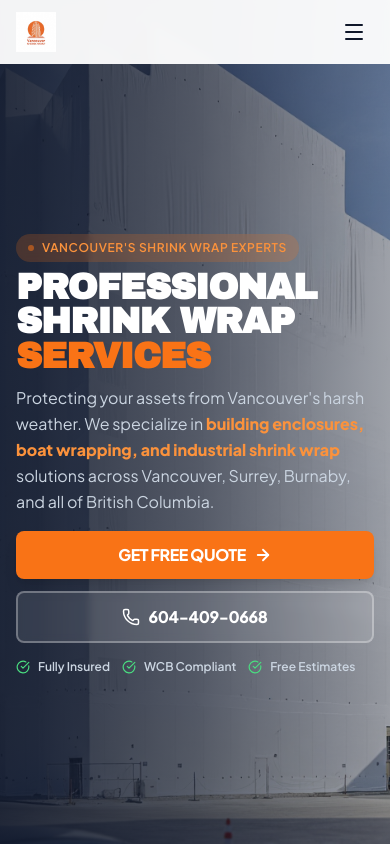
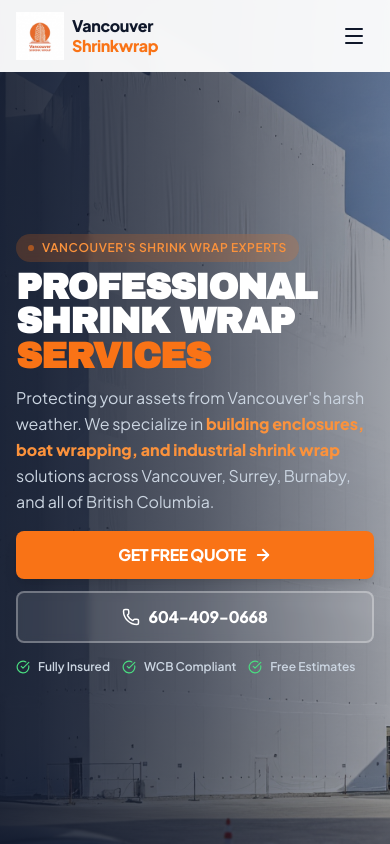
Before and after one commit to abdulsaididris/vancouvershrinkwrap, a React (Vite) app: page / in a window 390 px wide. Shown: the top 844 px of the page. Built offline with nearby package versions, Linux system fonts and the light colour scheme.

Commit message:
Fix mobile logo visibility

```diff
--- a/components/Navbar.tsx
+++ b/components/Navbar.tsx
@@ -27,13 +27,13 @@
           <img
             src="/logo.png"
             alt="Vancouver Shrinkwrap Logo"
-            className={`transition-all duration-300 ${scrolled ? 'h-8 md:h-10' : 'h-10 md:h-12'}`}
+            className={`transition-all duration-300 w-auto ${scrolled ? 'h-10 sm:h-10 md:h-12' : 'h-12 sm:h-12 md:h-14 lg:h-16'}`}
           />
-          <div className="hidden sm:flex flex-col">
-            <span className={`font-black text-slate-900 tracking-tight leading-tight transition-all duration-300 ${scrolled ? 'text-base md:text-lg' : 'text-lg md:text-xl'}`}>
+          <div className="flex flex-col">
+            <span className={`font-black text-slate-900 tracking-tight leading-tight transition-all duration-300 ${scrolled ? 'text-sm sm:text-base md:text-lg' : 'text-base sm:text-lg md:text-xl'}`}>
               Vancouver
             </span>
-            <span className={`font-black text-orange-500 tracking-tight leading-tight transition-all duration-300 ${scrolled ? 'text-base md:text-lg' : 'text-lg md:text-xl'}`}>
+            <span className={`font-black text-orange-500 tracking-tight leading-tight transition-all duration-300 ${scrolled ? 'text-sm sm:text-base md:text-lg' : 'text-base sm:text-lg md:text-xl'}`}>
               Shrinkwrap
             </span>
           </div>
```
